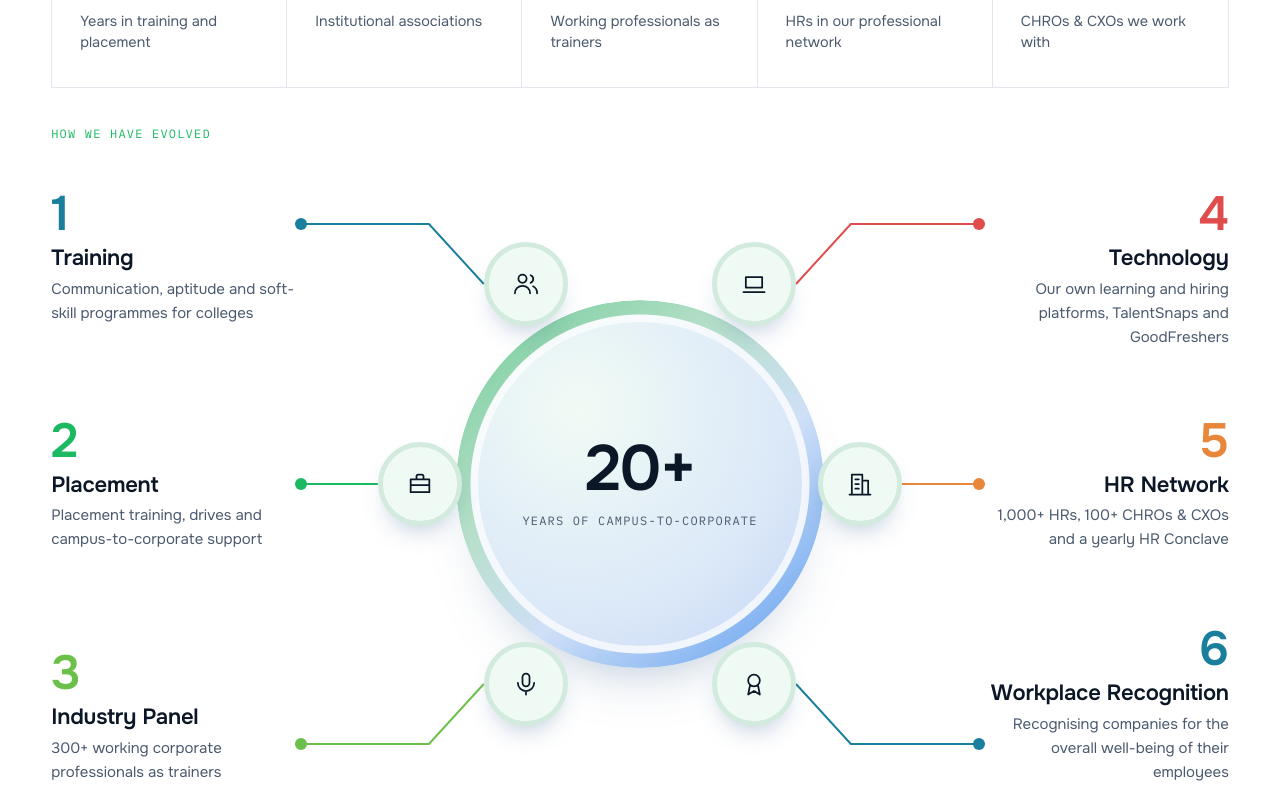
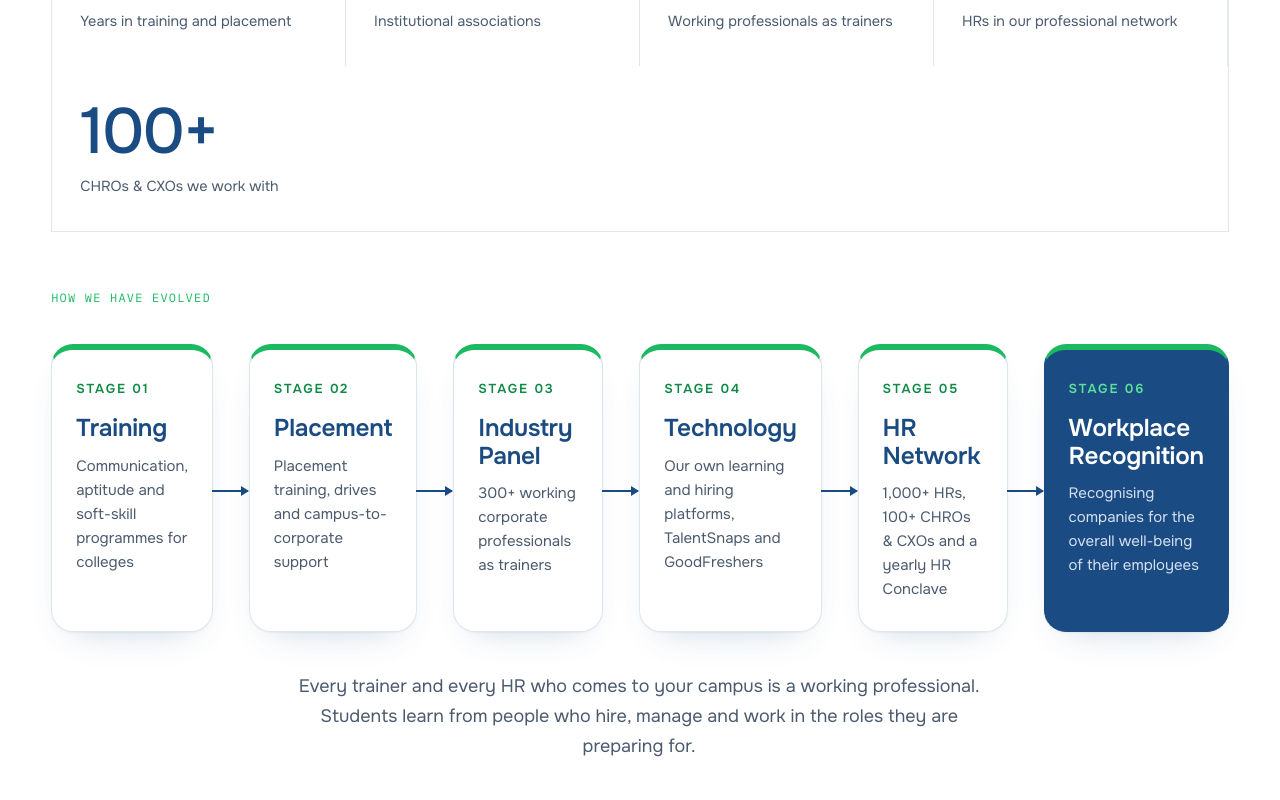
Before and after one commit to KIVOX-dev/saiconsultancy, a React (Vite) app: page /training-placement in a window 1280 px wide. Shown: the part 1260-2060 px from the top of the page. Built offline with nearby package versions, Linux system fonts and the light colour scheme.

Commit message:
feat: step-card flow for company stages, partnership flow band, single-colour value cards, spacing and logo fixes
Co-Authored-By: Claude Sonnet 5.5 <noreply@anthropic.com>

```diff
--- /dev/null
+++ b/src/components/sections/FlowBand.jsx
@@ -0,0 +1,34 @@
+import { motion } from 'framer-motion'
+import Icon from '../ui/Icon.jsx'
+import { EASE } from '../ui/primitives.jsx'
+
+/** Dark numbered flow with drawn arrows; the last step is the green goal. steps: [title, description]. */
+export default function FlowBand({ label, steps }) {
+  return (
+    <div className="flow-band flow-band-n" style={{ '--n': steps.length }}>
+      <span className="band-label">{label}</span>
+      <div className="flow" aria-label={label}>
+        {steps.map(([t, d], i) => (
+          <motion.div key={t} className="flow-card" initial={{ opacity: 0, y: 28 }} whileInView={{ opacity: 1, y: 0 }} viewport={{ once: true, margin: '-40px' }} transition={{ duration: 0.8, ease: EASE, delay: i * 0.18 }}>
+            <span className={`flow-dot ${i === steps.length - 1 ? 'goal' : ''}`}>{i === steps.length - 1 ? <Icon name="check" size={24} strokeWidth={2.2} /> : i + 1}</span>
+            <h4>{t}</h4>
+            <p>{d}</p>
+            {i < steps.length - 1 && (
+              <motion.span
+                className="flow-conn"
+                initial={{ opacity: 0, scaleX: 0.15 }}
+                whileInView={{ opacity: 1, scaleX: 1 }}
+                viewport={{ once: true }}
+                transition={{ duration: 0.9, ease: EASE, delay: 0.5 + i * 0.3 }}
+                aria-hidden="true"
+              >
+                <i className="conn-line" />
+                <svg className="conn-head" viewBox="0 0 10 14" fill="none"><path d="M1.5 1.5 8 7l-6.5 5.5" /></svg>
+              </motion.span>
+            )}
+          </motion.div>
+        ))}
+      </div>
+    </div>
+  )
+}
--- a/src/components/sections/HubRoadmap.jsx
+++ /dev/null
@@ -1,84 +0,0 @@
-import { motion } from 'framer-motion'
-import Icon from '../ui/Icon.jsx'
-import { EASE } from '../ui/primitives.jsx'
-
-const COLORS = ['#1a7f9c', '#1bb961', '#6cc04a', '#e04b4b', '#e8873a', '#1a7f9c']
-const ICONS = ['users', 'briefcase', 'mic', 'laptop', 'building', 'award']
-
-// Per-row geometry: where the line leaves the text (a, % of height) and which way it bends into the node.
-const ROW_A = [20, 50, 80]
-
-/**
- * Hub roadmap: a centre circle with three stages either side. When scrolled into view,
- * the hub appears first, then each stage appears one by one (node, connector, text).
- * items: [title, description]. Items 0-2 sit left (top to bottom), 3-5 right.
- */
-export default function HubRoadmap({ items, hub = ['20+', 'Years of campus-to-corporate'] }) {
-  const step = 0.7
-  const item = (i) => {
-    const right = i >= 3
-    const row = i % 3
-    const [t, d] = items[i]
-    const c = COLORS[i % COLORS.length]
-    const delay = 0.5 + i * step
-    return (
-      <motion.div
-        key={t}
-        className={`hub-item ${right ? 'right' : 'left'} row${row}`}
-        style={{ gridColumn: right ? 3 : 1, gridRow: row + 1, '--c': c, '--a': `${ROW_A[row]}%` }}
-        initial="hidden"
-        whileInView="show"
-        viewport={{ once: true, margin: '-15% 0px' }}
-      >
-        <motion.span
-          className="hub-node"
-          variants={{ hidden: { scale: 0, opacity: 0 }, show: { scale: 1, opacity: 1, transition: { delay, duration: 0.6, ease: EASE } } }}
-        >
-          <Icon name={ICONS[i % ICONS.length]} size={28} />
-        </motion.span>
-        <span className="hub-conn">
-          <motion.span
-            className="hub-dot"
-            variants={{ hidden: { scale: 0 }, show: { scale: 1, transition: { delay: delay + 0.2, duration: 0.4, ease: EASE } } }}
-          />
-          <motion.svg
-            viewBox="0 0 100 100" preserveAspectRatio="none" aria-hidden="true"
-            variants={{
-              hidden: { clipPath: right ? 'inset(-20% 0% -20% 100%)' : 'inset(-20% 100% -20% 0%)' },
-              show: { clipPath: 'inset(-20% 0% -20% 0%)', transition: { delay: delay + 0.25, duration: 0.8, ease: EASE } },
-            }}
-          >
-            <path
-              d={`M${right ? 100 : 0} ${ROW_A[row]} H${right ? 30 : 70} L${right ? 0 : 100} 50`}
-              fill="none" stroke={c} strokeWidth="2" vectorEffect="non-scaling-stroke"
-            />
-          </motion.svg>
-        </span>
-        <motion.div
-          className="hub-text"
-          variants={{ hidden: { opacity: 0, x: right ? 40 : -40, filter: 'blur(6px)' }, show: { opacity: 1, x: 0, filter: 'blur(0px)', transition: { delay: delay + 0.45, duration: 0.8, ease: EASE } } }}
-        >
-          <b className="hub-num" style={{ color: c }}>{i + 1}</b>
-          <h4>{t}</h4>
-          <p>{d}</p>
-        </motion.div>
-      </motion.div>
-    )
-  }
-
-  return (
-    <div className="hub">
-      <motion.div
-        className="hub-core"
-        initial={{ opacity: 0, scale: 0.7 }}
-        whileInView={{ opacity: 1, scale: 1 }}
-        viewport={{ once: true, margin: '-15% 0px' }}
-        transition={{ duration: 0.9, ease: EASE }}
-      >
-        <strong>{hub[0]}</strong>
-        <span>{hub[1]}</span>
-      </motion.div>
-      {items.map((_, i) => item(i))}
-    </div>
-  )
-}
--- /dev/null
+++ b/src/components/sections/StepFlow.jsx
@@ -0,0 +1,42 @@
+import { motion } from 'framer-motion'
+import { EASE } from '../ui/primitives.jsx'
+
+/**
+ * Step cards joined by arrows, in the style of the proposal diagrams: white cards with a green top edge,
+ * the last one in solid navy. Cards and arrows appear one by one.
+ * items: [title, description]
+ */
+export default function StepFlow({ items, label = 'STEP' }) {
+  const n = items.length
+  return (
+    <div className="sf" style={{ '--n': n }}>
+      {items.map(([t, d], i) => {
+        const last = i === n - 1
+        return (
+          <motion.div
+            key={t}
+            className={`sf-card ${last ? 'goal' : ''}`}
+            initial={{ opacity: 0, y: 30 }}
+            whileInView={{ opacity: 1, y: 0 }}
+            viewport={{ once: true, margin: '-60px' }}
+            transition={{ duration: 0.8, ease: EASE, delay: i * 0.16 }}
+          >
+            <span className="sf-no">{label} {String(i + 1).padStart(2, '0')}</span>
+            <h4>{t}</h4>
+            <p>{d}</p>
+            {!last && (
+              <motion.i
+                className="sf-arrow"
+                aria-hidden="true"
+                initial={{ scaleX: 0, opacity: 0 }}
+                whileInView={{ scaleX: 1, opacity: 1 }}
+                viewport={{ once: true, margin: '-60px' }}
+                transition={{ duration: 0.6, ease: EASE, delay: i * 0.16 + 0.55 }}
+              />
+            )}
+          </motion.div>
+        )
+      })}
+    </div>
+  )
+}
--- a/src/data/programme.js
+++ b/src/data/programme.js
@@ -198,6 +198,6 @@ export const CLIENTS = [
   ['A.G. Arts and Science College', 'ag-college.png'],
   ['PSGR Krishnammal College for Women', 'psgr-krishnammal.png'],
   ['Nirmala College for Women', 'nirmala.png'],
-  ['Avinashilingam University', 'avinashilingam.png'],
+  ['Avinashilingam University', 'avinashilingam-logo.png'],
 ]
 export const CLIENTELE = CLIENTS.map(([n]) => n)
--- a/src/pages/Programme.jsx
+++ b/src/pages/Programme.jsx
@@ -3,8 +3,9 @@ import { motion, useScroll, useSpring } from 'framer-motion'
 import Illo from '../components/ui/Illo.jsx'
 import { PageHero, SectionHead, Reveal, Bezel, Button, EASE, stagger, rise } from '../components/ui/primitives.jsx'
 import StatBand from '../components/ui/StatBand.jsx'
+import FlowBand from '../components/sections/FlowBand.jsx'
 import ProcessList from '../components/sections/ProcessList.jsx'
-import HubRoadmap from '../components/sections/HubRoadmap.jsx'
+import StepFlow from '../components/sections/StepFlow.jsx'
 import ClientLogos from '../components/ui/ClientLogos.jsx'
 import { CONTACT } from '../data/site.js'
 import * as P from '../data/programme.js'
@@ -14,8 +15,8 @@ const Grid = ({ cls = 'c3', children }) => (
     {children}
   </motion.div>
 )
-const Cell = ({ no, title, children }) => (
-  <motion.div className="cell hover" variants={rise}>
+const Cell = ({ no, title, tone, children }) => (
+  <motion.div className={`cell hover ${tone ? `tone-${tone}` : ''}`} variants={rise}>
     {no && <span className="no">{no}</span>}
     <h4>{title}</h4>
     <p>{children}</p>
@@ -66,7 +67,7 @@ export default function Programme() {
           <SectionHead eyebrow="About Sai Consultancy · 20+ years" title="From classroom training to a complete campus-to-corporate ecosystem." accent={['campus-to-corporate']} sub="What began as classroom training in communication and aptitude has grown into trainers from industry, our own learning platforms, placement support and a forum of HR leaders who tell us what employers expect." />
           <StatBand stats={P.STATS} />
           <span className="band-label">How we have evolved</span>
-          <HubRoadmap items={P.STAGES} />
+          <StepFlow items={P.STAGES} label="STAGE" />
           <Reveal className="center narrow"><p className="sub">Every trainer and every HR who comes to your campus is a working professional. Students learn from people who hire, manage and work in the roles they are preparing for.</p></Reveal>
         </div>
       </section>
@@ -97,7 +98,7 @@ export default function Programme() {
           </div>
           <span className="band-label">Our values</span>
           <Grid cls="c4">
-            {P.VALUES.map(([t, d]) => <Cell key={t} title={t}>{d}</Cell>)}
+            {P.VALUES.map(([t, d], i) => <Cell key={t} title={t} tone={['white', 'green', 'dark', 'white'][i]}>{d}</Cell>)}
           </Grid>
           <span className="band-label">Our 9-step integrated employability framework</span>
           <LiveRoadmap items={P.FRAMEWORK} label="STEP" />
@@ -182,10 +183,7 @@ export default function Programme() {
               <Reveal key={t} delay={i * 0.1}><Bezel className="info-card"><h4>{t}</h4><ul className="ticks">{pts.map((p) => <li key={p}>{p}</li>)}</ul></Bezel></Reveal>
             ))}
           </div>
-          <span className="band-label">How we partner with an institution</span>
-          <Grid cls="c5">
-            {P.PARTNER_STEPS.map(([t, d], i) => <Cell key={t} no={`${i + 1}`} title={t}>{d}</Cell>)}
-          </Grid>
+          <FlowBand label="How we partner with an institution" steps={P.PARTNER_STEPS} />
         </div>
       </section>
 
--- a/src/styles/13-programme.css
+++ b/src/styles/13-programme.css
@@ -44,46 +44,27 @@
 @media (max-width: 720px) { .client-logo { width: 170px; height: 90px; } }
 @media (max-width: 720px) { .chat-tip { display: none; } }
 
-/* Hub roadmap: centre circle, three stages either side, appearing one by one */
-.hub { position: relative; display: grid; grid-template-columns: 1fr 400px 1fr; grid-template-rows: repeat(3, 200px); max-width: 1180px; margin: 40px auto 20px; }
-.hub-core { position: absolute; isolation: isolate; left: 50%; top: 50%; width: 340px; height: 340px; margin: -170px 0 0 -170px; border-radius: 50%; display: grid; place-content: center; text-align: center; padding: 40px; background: radial-gradient(circle at 32% 28%, #f1fbf5, #dbe8f8 62%, #c4d4f6); box-shadow: inset 0 0 0 8px rgba(255, 255, 255, 0.7), 0 34px 60px -30px rgba(26, 75, 130, 0.5); }
-.hub-core::before { content: ''; position: absolute; inset: -14px; border-radius: 50%; z-index: -1; background: linear-gradient(140deg, #6fcb97 0%, #b5dfc8 35%, #cfe0f7 60%, #5a9bef 100%); -webkit-mask: radial-gradient(farthest-side, transparent calc(100% - 15px), #000 calc(100% - 14px)); mask: radial-gradient(farthest-side, transparent calc(100% - 15px), #000 calc(100% - 14px)); }
-.hub-core strong { font-size: 64px; font-weight: 600; letter-spacing: -0.03em; color: var(--ink); line-height: 1; }
-.hub-core span { margin-top: 10px; font-family: var(--mono); font-size: 12px; letter-spacing: 0.1em; text-transform: uppercase; color: var(--text); }
-.hub-item { position: relative; display: flex; align-items: stretch; min-width: 0; }
-.hub-item.right { flex-direction: row-reverse; }
-.hub-text { order: 1; flex: none; width: 250px; position: relative; z-index: 2; align-self: flex-start; padding-top: 6px; }
-.hub-conn { order: 2; flex: 1; position: relative; min-width: 20px; }
-.hub-conn svg { position: absolute; inset: 0; width: 100%; height: 100%; overflow: visible; }
-.hub-dot { position: absolute; top: var(--a); width: 12px; height: 12px; margin-top: -6px; border-radius: 50%; background: var(--c); z-index: 2; }
-.hub-item.left .hub-dot { left: -6px; }
-.hub-item.right .hub-dot { right: -6px; }
-.hub-node { order: 3; position: relative; z-index: 2; flex: none; align-self: center; width: 84px; height: 84px; border-radius: 50%; display: grid; place-items: center; color: var(--ink); background: #f0faf4; border: 5px solid #d3ebde; box-shadow: 0 14px 28px -14px rgba(26, 75, 130, 0.4); }
-.hub-item.row0.left .hub-node, .hub-item.row2.left .hub-node { margin-right: -128px; }
-.hub-item.row1.left .hub-node { margin-right: -22px; }
-.hub-item.row0.right .hub-node, .hub-item.row2.right .hub-node { margin-left: -128px; }
-.hub-item.row1.right .hub-node { margin-left: -22px; }
-.hub-item.row1 .hub-text { align-self: center; padding-top: 0; }
-.hub-item.row2 .hub-text { align-self: flex-end; padding-top: 0; }
-.hub-item.right .hub-text { text-align: right; }
-.hub-num { display: block; font-size: 48px; font-weight: 700; line-height: 1; margin-bottom: 8px; }
-.hub-text h4 { font-size: 22px; font-weight: 700; margin-bottom: 6px; color: var(--ink); }
-.hub-text p { margin: 0; font-size: 15px; line-height: 1.6; }
-@media (max-width: 900px) {
-  .hub { padding: 0 4px; overflow: hidden; grid-template-columns: minmax(0, 1fr); grid-template-rows: none; gap: 22px; margin-top: 24px; }
-  .hub-core { position: relative; left: auto; top: auto; margin: 0 auto 14px; width: 240px; height: 240px; }
-  .hub-core strong { font-size: 48px; }
-  .hub-item, .hub-item.right { order: 0; grid-column: 1 !important; grid-row: auto !important; flex-direction: row; align-items: center; gap: 16px; }
-  .hub-item .hub-node, .hub-item.row0 .hub-node, .hub-item.row2 .hub-node { margin: 0 !important; width: 64px; height: 64px; order: 0; }
-  .hub-conn { display: none; }
-  .hub-item .hub-text, .hub-item.right .hub-text, .hub-item.row1 .hub-text, .hub-item.row2 .hub-text { order: 1; text-align: left; margin: 0; align-self: center; width: auto; flex: 1; min-width: 0; padding: 0; }
-  .hub-num { font-size: 28px; margin-bottom: 4px; }
+/* Step flow: white cards with a green top edge joined by arrows; last card solid navy */
+.sf { display: grid; grid-template-columns: repeat(var(--n, 5), 1fr); gap: 36px; margin: 36px 0 20px; }
+.sf-card { position: relative; background: #fff; border: 1px solid #dfe6f0; border-top: 6px solid var(--green); border-radius: 22px; padding: 28px 24px 30px; box-shadow: 0 1px 2px rgba(11, 22, 38, 0.04), 0 16px 36px -22px rgba(26, 75, 130, 0.3); }
+.sf-no { display: block; font-size: 13px; font-weight: 700; letter-spacing: 0.14em; color: var(--green-d); margin-bottom: 14px; }
+.sf-card h4 { font-size: clamp(20px, 1.9vw, 26px); font-weight: 700; color: var(--blue); letter-spacing: -0.01em; margin-bottom: 12px; line-height: 1.15; }
+.sf-card p { margin: 0; font-size: 15px; line-height: 1.6; color: var(--text); }
+.sf-card.goal { background: var(--blue); border-color: var(--blue); border-top-color: var(--green); }
+.sf-card.goal .sf-no { color: #5be39a; }
+.sf-card.goal h4 { color: #fff; }
+.sf-card.goal p { color: #d4e0f0; }
+.sf-arrow { position: absolute; top: 50%; right: -36px; width: 36px; height: 2px; margin-top: -1px; background: var(--blue); transform-origin: left center; }
+.sf-arrow::after { content: ''; position: absolute; right: -1px; top: -4px; border-left: 8px solid var(--blue); border-top: 5px solid transparent; border-bottom: 5px solid transparent; }
+@media (max-width: 1180px) {
+  .sf { grid-template-columns: repeat(3, 1fr); row-gap: 36px; }
+  .sf-card:nth-child(3n) .sf-arrow { display: none; }
 }
-
-/* Stat band: N equal columns */
-.stat-band { grid-template-columns: repeat(var(--n, 4), 1fr); margin: 28px 0 36px; }
-@media (max-width: 960px) { .stat-band { grid-template-columns: 1fr 1fr; } .stat-band .stat:nth-child(2n) { border-right: 0; } }
-@media (max-width: 560px) { .stat-band { grid-template-columns: 1fr; } .stat-band .stat { border-right: 0; } }
+@media (max-width: 720px) {
+  .sf { grid-template-columns: minmax(0, 1fr); gap: 34px; }
+  .sf-arrow { display: block !important; top: auto; bottom: -34px; right: auto; left: 50%; width: 2px; height: 34px; margin: 0 0 0 -1px; transform-origin: top center; }
+  .sf-arrow::after { right: auto; left: -4px; top: auto; bottom: -1px; border-left: 5px solid transparent; border-right: 5px solid transparent; border-top: 8px solid var(--blue); border-bottom: 0; }
+}
 
 /* Dark process list (value section) */
 .proc { position: relative; background: var(--dark); color: #aebbd0; padding: 120px 0; clip-path: inset(0 -100vmax); }
@@ -98,7 +79,7 @@
 .proc-item { padding: 0 0 70px; margin-bottom: 70px; }
 .proc-item:last-child { padding-bottom: 0; margin-bottom: 0; }
 .proc-meta { display: flex; align-items: center; gap: 14px; margin-bottom: 26px; }
-.proc-no { font-family: Georgia, 'Times New Roman', serif; font-style: italic; font-size: 36px; color: #3ec47e; line-height: 1; }
+.proc-no { font-family: var(--font); font-weight: 500; letter-spacing: -0.02em; font-size: 38px; color: #3ec47e; line-height: 1; }
 .proc-dot { width: 14px; height: 14px; border-radius: 50%; background: #1a5c3d; box-shadow: 0 0 0 6px rgba(62, 196, 126, 0.12); }
 .proc-item h3 { color: #fff; font-size: clamp(26px, 2.6vw, 38px); font-weight: 700; line-height: 1.2; letter-spacing: -0.02em; margin-bottom: 18px; }
 .proc-item p { color: #cdd8e8; font-size: 18px; line-height: 1.65; margin: 0 0 40px; max-width: 560px; }
@@ -109,3 +90,23 @@
   .proc-head { position: static; }
   .proc-item { padding-bottom: 44px; margin-bottom: 44px; }
 }
+
+/* Flow band with N steps (partnership steps): reuses the dark outreach flow */
+@media (min-width: 961px) {
+  .flow-band-n .flow { grid-template-columns: repeat(var(--n, 4), 1fr); column-gap: 40px; }
+  .flow-band-n .flow-card p { max-width: 24ch; font-size: 15px; }
+}
+.flow-band-n { margin-top: 40px; }
+
+/* Single-colour cards: white / green / dark */
+.cell.hover.tone-white, .cell.hover.tone-white:hover { background: #fff; }
+.cell.hover.tone-green, .cell.hover.tone-green:hover { background: var(--green); }
+.cell.hover.tone-green h4 { color: #04240f; }
+.cell.hover.tone-green p { color: #0b3a1f; }
+.cell.hover.tone-dark, .cell.hover.tone-dark:hover { background: var(--dark); }
+.cell.hover.tone-dark h4 { color: #fff; }
+.cell.hover.tone-dark p { color: #aebbd0; }
+
+/* spacing: a label that follows another block gets breathing room */
+.container > * + .band-label { margin-top: 56px; }
+.client-logo img { max-height: 80px; max-width: 170px; }
```
Also changed, not shown: public/images/clients/avinashilingam-logo.png (renamed from public/images/clients/avinashilingam.png).
